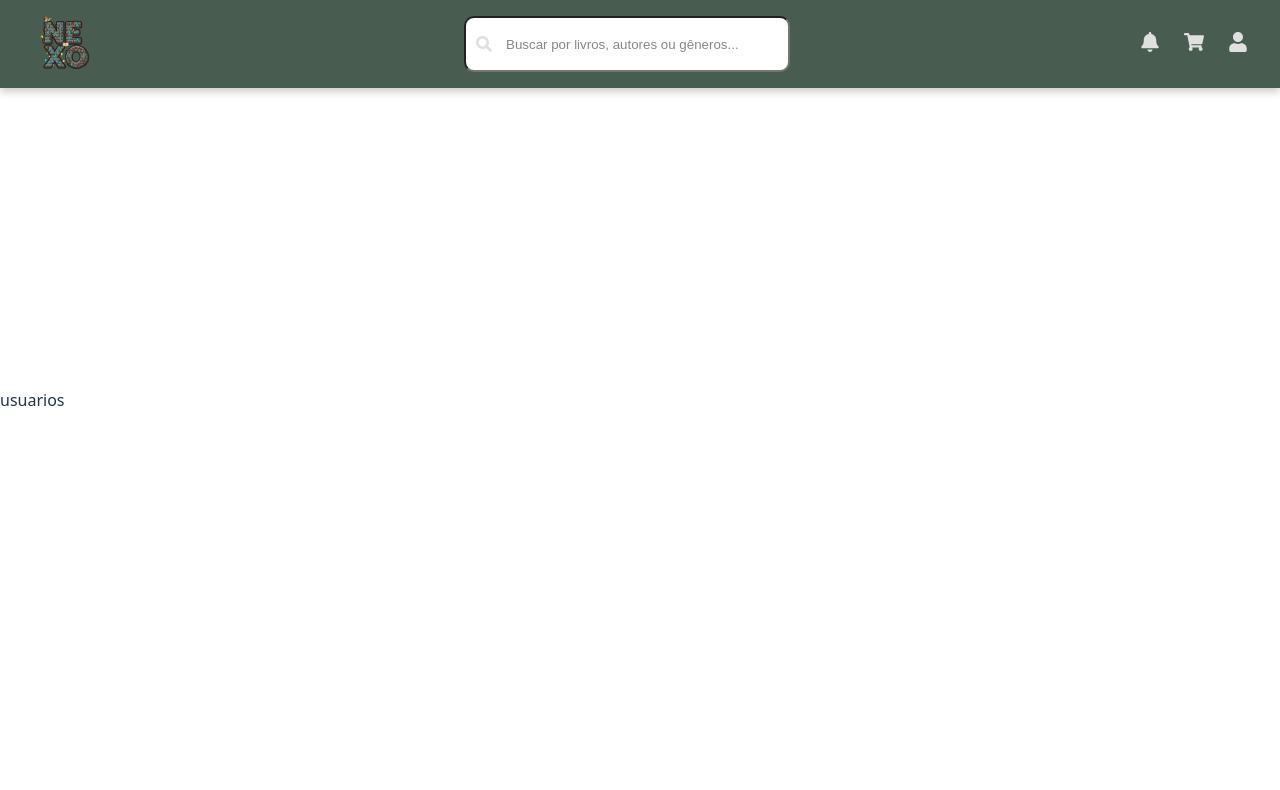
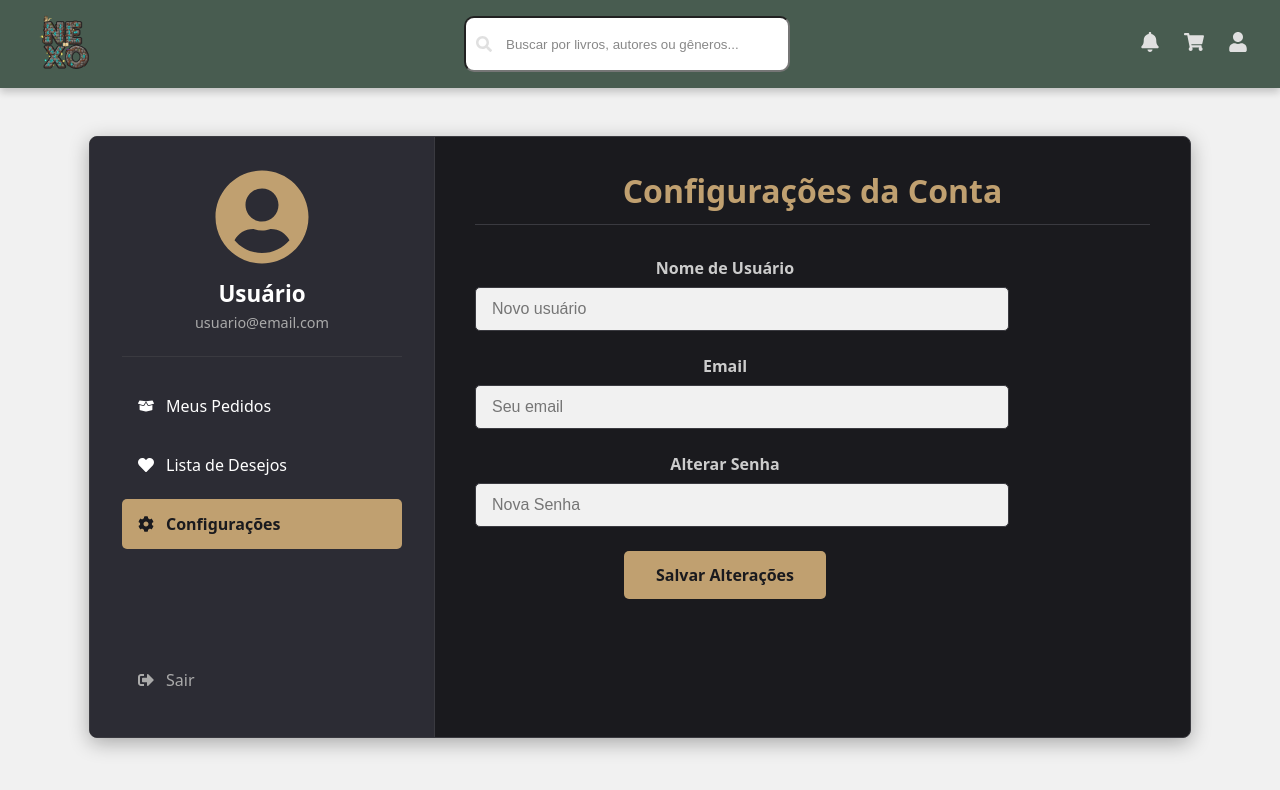
Before and after one commit to douglas0097/Nexo-Livraria, a React (Vite) app: page /usuarios in a window 1280 px wide. Shown: the top 790 px of the page. Built offline with nearby package versions, Linux system fonts and the light colour scheme.

Commit message:
Adicionado tela de usuário

```diff
--- a/src/index.css
+++ b/src/index.css
@@ -14,8 +14,6 @@ a:hover {
 
 body {
   margin: 0;
-  display: flex;
-  place-items: center;
   min-width: 320px;
   min-height: 100vh;
 }
--- a/src/navbar/navbar.css
+++ b/src/navbar/navbar.css
@@ -1,5 +1,5 @@
 .nav-container {
-    position: fixed;
+    position: sticky;
     top: 0px;
     display: flex;
     align-items: center;
--- a/src/navbar/navbar.tsx
+++ b/src/navbar/navbar.tsx
@@ -1,7 +1,8 @@
 import NavImg from '../assets/mini_logo_nexo.png'
+import { Link } from 'react-router-dom';
+import { FaSearch, FaUser, FaShoppingCart, FaBell } from 'react-icons/fa';
 
 import './navbar.css'
-import { FaSearch, FaUser, FaShoppingCart, FaBell } from 'react-icons/fa';
 
 function Navbar() {
   return (
@@ -27,9 +28,11 @@ function Navbar() {
         <button className="icon-button" aria-label="Carrinho">
           <FaShoppingCart />
         </button>
-        <button className="icon-button" aria-label="Perfil de Usuário">
-          <FaUser />
-        </button>
+        <Link to="/usuarios">
+          <button className="icon-button" aria-label="Perfil de Usuário">
+            <FaUser />
+          </button>
+        </Link>
       </div>
     </div>
   )
--- a/src/usuarios/usuarios.css
+++ b/src/usuarios/usuarios.css
@@ -0,0 +1,186 @@
+:root {
+  --nav-bg: #1a1a1e;
+  --nav-text: #ffffff;
+  --border: #3a3a40;
+  --bg-search: #2c2c34;
+  --contrast-color: #c0a070;
+  --bg-color: #f1f1f1;
+}
+
+.profile-page-container {
+  padding: 3rem 2rem;
+  background-color: var(--bg-color);
+  min-height: calc(100vh - 70px);
+  display: flex;
+  justify-content: center;
+  align-items: flex-start;
+}
+
+.profile-card {
+  display: flex;
+  width: 100%;
+  max-width: 1100px;
+  min-height: 600px;
+  background-color: var(--nav-bg);
+  border: 1px solid var(--border);
+  border-radius: 8px;
+  overflow: hidden;
+  box-shadow: 0 5px 20px rgba(0, 0, 0, 0.3);
+}
+
+.profile-sidebar {
+  flex: 0 0 280px;
+  padding: 2rem;
+  border-right: 1px solid var(--border);
+  background-color: var(--bg-search);
+  display: flex;
+  flex-direction: column;
+}
+
+.user-info {
+  text-align: center;
+  border-bottom: 1px solid var(--border);
+  padding-bottom: 1.5rem;
+  margin-bottom: 1.5rem;
+}
+
+.user-avatar {
+  font-size: 6rem;
+  color: var(--contrast-color);
+  margin-bottom: 0.5rem;
+}
+
+.user-name {
+  font-size: 1.4rem;
+  color: var(--nav-text);
+  margin: 0;
+}
+
+.user-email {
+  font-size: 0.9rem;
+  color: #aaa;
+  margin: 0.25rem 0 0 0;
+}
+
+.profile-nav {
+  display: flex;
+  flex-direction: column;
+  gap: 0.5rem;
+  flex-grow: 1;
+}
+
+.nav-item {
+  display: flex;
+  align-items: center;
+  gap: 0.75rem;
+  padding: 0.9rem 1rem;
+  font-size: 1rem;
+  text-align: left;
+  background: none;
+  border: none;
+  border-radius: 5px;
+  color: var(--nav-text);
+  cursor: pointer;
+  transition: background-color 0.2s ease, color 0.2s ease;
+}
+
+.nav-item:hover {
+  background-color: var(--border);
+}
+
+.nav-item.active {
+  background-color: var(--contrast-color);
+  color: var(--nav-bg);
+  font-weight: 600;
+}
+
+.logout-button {
+  display: flex;
+  align-items: center;
+  gap: 0.75rem;
+  padding: 0.9rem 1rem;
+  font-size: 1rem;
+  text-align: left;
+  background: none;
+  border: none;
+  border-radius: 5px;
+  color: #aaa;
+  cursor: pointer;
+  transition: color 0.2s ease;
+}
+
+.logout-button:hover {
+  color: #ff6b6b;
+}
+
+.profile-content {
+  flex: 1;
+  padding: 2rem 2.5rem;
+  color: var(--nav-text);
+}
+
+.content-panel h2 {
+  font-size: 2rem;
+  font-weight: 600;
+  color: var(--contrast-color);
+  margin-top: 0;
+  margin-bottom: 2rem;
+  border-bottom: 1px solid var(--border);
+  padding-bottom: 0.75rem;
+}
+
+.placeholder-content {
+  display: flex;
+  flex-direction: column;
+  align-items: center;
+  justify-content: center;
+  text-align: center;
+  color: #888;
+  padding-top: 4rem;
+}
+
+.placeholder-content svg {
+  margin-bottom: 1rem;
+}
+
+.settings-form {
+  max-width: 500px;
+}
+
+.form-group {
+  margin-bottom: 1.5rem;
+}
+
+.form-group label {
+  display: block;
+  margin-bottom: 0.5rem;
+  font-weight: 600;
+  color: #ccc;
+}
+
+.form-group input {
+  width: 100%;
+  padding: 0.75rem 1rem;
+  border-radius: 5px;
+  border: 1px solid var(--border);
+  background-color: var(--bg-color);
+  color: var(--nav-text);
+  font-size: 1rem;
+  color: var(--nav-bg);
+}
+
+.save-button {
+  background-color: var(--contrast-color);
+  color: var(--nav-bg);
+  padding: 0.8rem 2rem;
+  border: none;
+  border-radius: 5px;
+  font-size: 1rem;
+  font-weight: 700;
+  cursor: pointer;
+  transition: transform 0.2s ease;
+}
+
+.save-button:hover {
+  transform: translateY(-2px);
+}
--- a/src/usuarios/usuarios.tsx
+++ b/src/usuarios/usuarios.tsx
@@ -1,13 +1,80 @@
-import Navbar from '../navbar/navbar'
-import './usuarios.css'
+import Navbar from '../navbar/navbar';
+import {FaUserCircle,FaBoxOpen,FaHeart,FaCog,FaSignOutAlt,} from 'react-icons/fa';
+
+import './usuarios.css';
 
 function Usuarios() {
   return (
     <div>
       <Navbar />
-      usuarios
+
+      <div className="profile-page-container">
+        <div className="profile-card">
+          <aside className="profile-sidebar">
+            <div className="user-info">
+              <FaUserCircle className="user-avatar" />
+              <h3 className="user-name">Usuário</h3>
+              <p className="user-email">usuario@email.com</p>
+            </div>
+
+            <nav className="profile-nav">
+              <button className="nav-item">
+                <FaBoxOpen /> <span>Meus Pedidos</span>
+              </button>
+              <button className="nav-item">
+                <FaHeart /> <span>Lista de Desejos</span>
+              </button>
+              <button className="nav-item active">
+                <FaCog /> <span>Configurações</span>
+              </button>
+            </nav>
+
+            <button className="logout-button">
+              <FaSignOutAlt /> <span>Sair</span>
+            </button>
+          </aside>
+
+          <div className="profile-content">
+            <div className="content-panel">
+
+              <h2>Configurações da Conta</h2>
+
+              <form className="settings-form">
+                <div className="form-group">
+                  <label htmlFor="username">Nome de Usuário</label>
+                  <input
+                    type="text"
+                    id="username"
+                    placeholder="Novo usuário"
+                  />
+                </div>
+                <div className="form-group">
+                  <label htmlFor="email">Email</label>
+                  <input
+                    type="email"
+                    id="email"
+                    placeholder="Seu email"
+                  />
+                </div>
+                <div className="form-group">
+                  <label htmlFor="password">Alterar Senha</label>
+                  <input
+                    type="password"
+                    id="password"
+                    placeholder="Nova Senha"
+                  />
+                </div>
+                <button type="submit" className="save-button">
+                  Salvar Alterações
+                </button>
+              </form>
+
+            </div>
+          </div>
+        </div>
+      </div>
     </div>
-  )
+  );
 }
 
-export default Usuarios
+export default Usuarios;
```
